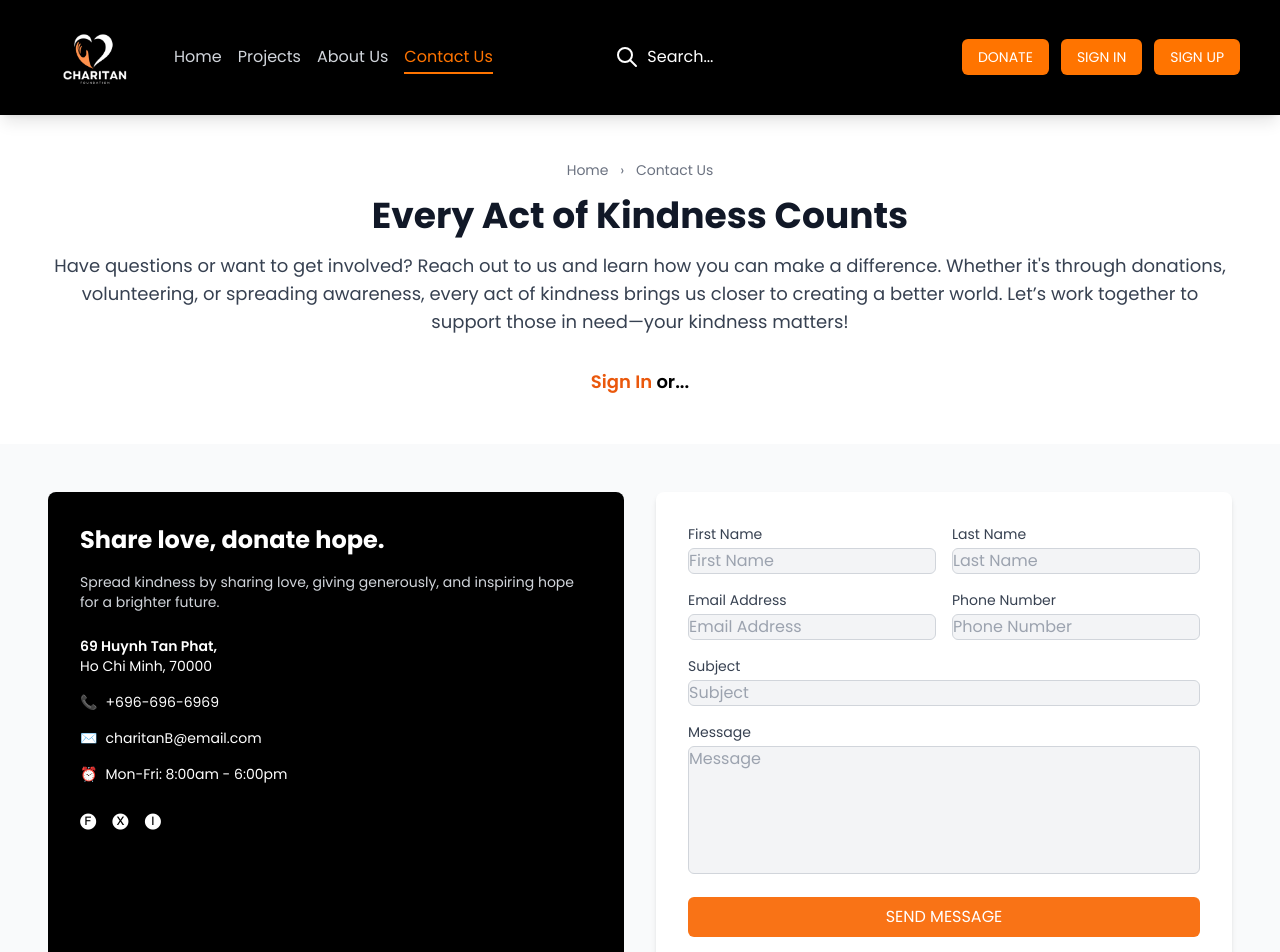
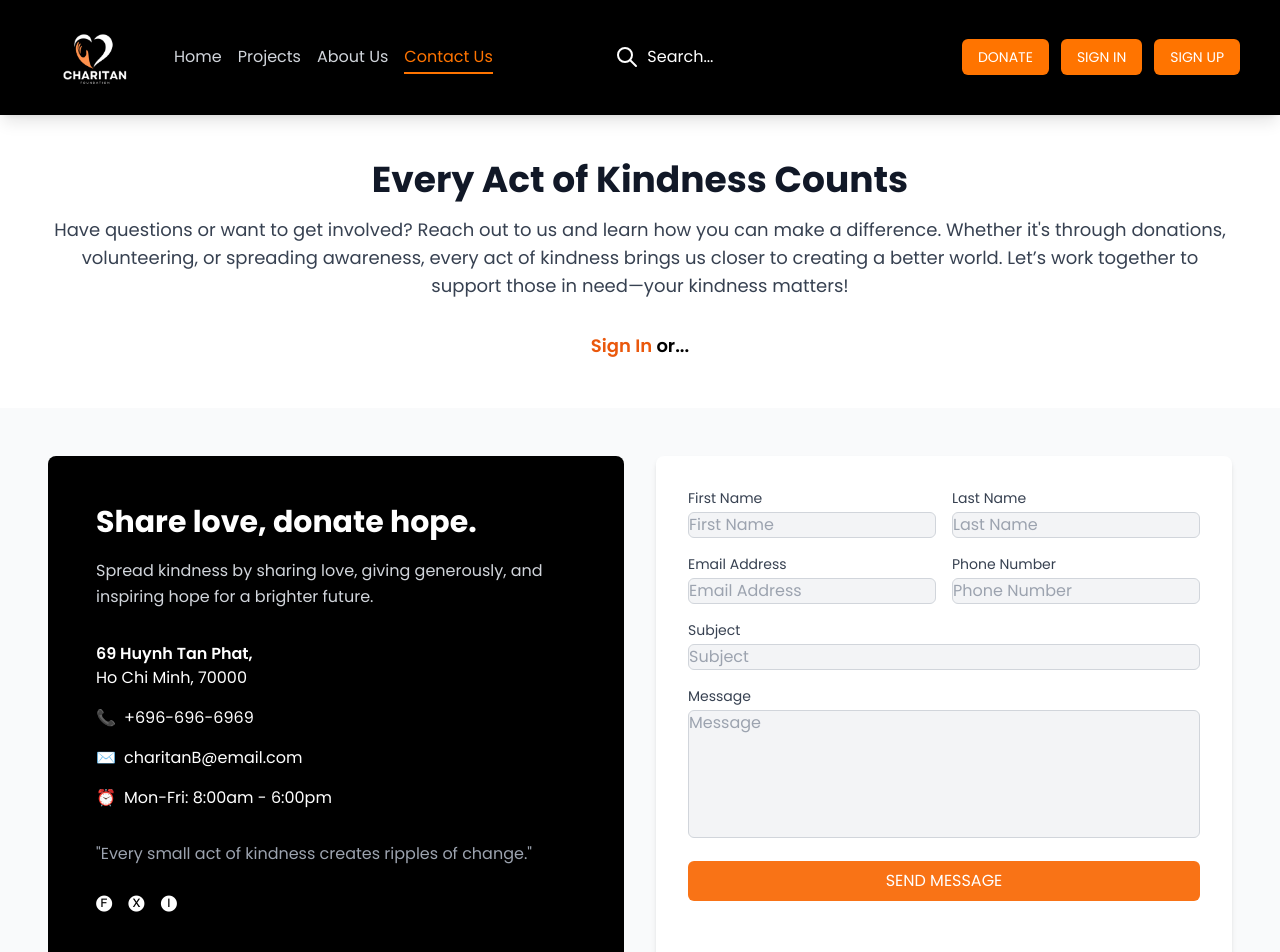
Before and after one commit to Dragon-Squad/team-A-Frontend, a React (Vite) app: page /contact in a window 1280 px wide. Shown: the top 952 px of the page. Built offline with nearby package versions, Linux system fonts and the light colour scheme.

Commit message:
fix(contact-us): improve styling and spacing for better layout

```diff
--- a/src/components/ui/ContactUsPage/ContactForm.tsx
+++ b/src/components/ui/ContactUsPage/ContactForm.tsx
@@ -3,13 +3,17 @@ const ContactForm: React.FC = () => {
     <section className="bg-gray-50 py-12">
       <div className="container mx-auto px-6 md:px-12 grid grid-cols-1 md:grid-cols-2 gap-8">
         {/* Left Section */}
-        <div className="bg-black text-white p-8 rounded-lg">
-          <h2 className="text-2xl font-bold">Share love, donate hope.</h2>
-          <p className="mt-4 text-sm text-gray-300">
-            Spread kindness by sharing love, giving generously, and inspiring
-            hope for a brighter future.
-          </p>
-          <div className="mt-6 space-y-4 text-sm">
+        <div className="bg-black text-white p-12 rounded-lg flex flex-col justify-between">
+          <div>
+            <h2 className="text-3xl font-bold leading-tight">
+              Share love, donate hope.
+            </h2>
+            <p className="mt-4 text-base text-gray-300 leading-relaxed">
+              Spread kindness by sharing love, giving generously, and inspiring
+              hope for a brighter future.
+            </p>
+          </div>
+          <div className="mt-8 space-y-4 text-base">
             <p>
               <span className="block font-semibold">69 Huynh Tan Phat,</span>
               Ho Chi Minh, 70000
@@ -24,6 +28,11 @@ const ContactForm: React.FC = () => {
             <p className="flex items-center gap-2">
               <span className="text-primary-orange">⏰</span> Mon-Fri: 8:00am -
               6:00pm
+            </p>
+          </div>
+          <div className="mt-8">
+            <p className="italic text-gray-400">
+              "Every small act of kindness creates ripples of change."
             </p>
           </div>
           <div className="mt-6 flex space-x-4">
--- a/src/components/ui/ContactUsPage/HeaderSection.tsx
+++ b/src/components/ui/ContactUsPage/HeaderSection.tsx
@@ -4,12 +4,6 @@ const HeaderSection: React.FC = () => {
   return (
     <header className="bg-white py-12 pt-40">
       <div className="container mx-auto px-6 md:px-12 text-center">
-        {/* Breadcrumb */}
-        <p className="text-sm text-gray-500 mb-4">
-          <span>Home</span> <span className="mx-2">›</span>{" "}
-          <span>Contact Us</span>
-        </p>
-
         {/* Main Heading */}
         <h1 className="text-3xl md:text-4xl font-bold text-gray-900">
           Every Act of Kindness Counts
```
